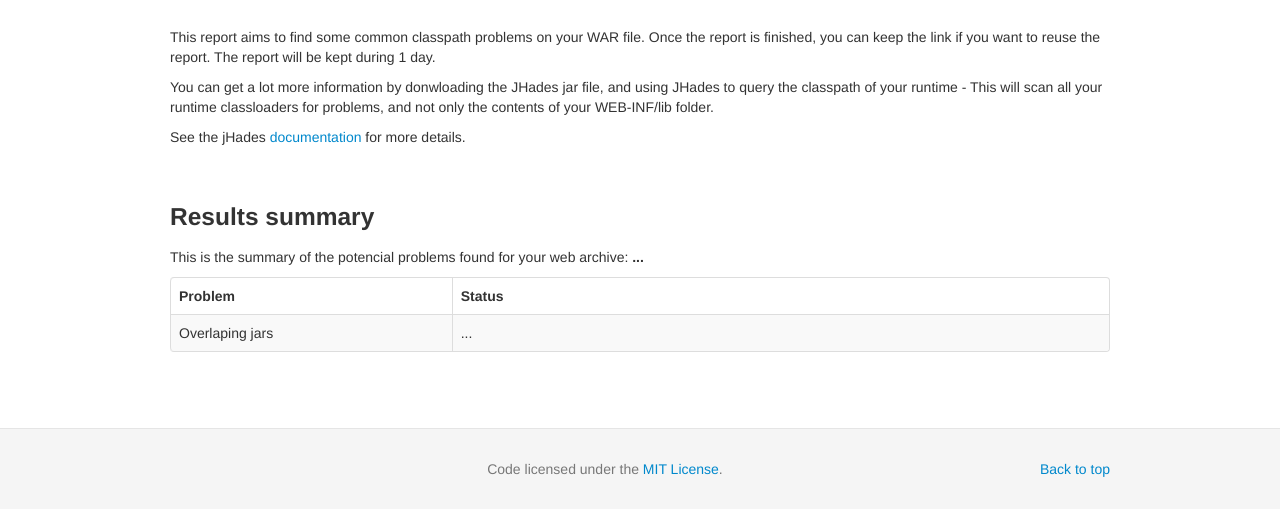
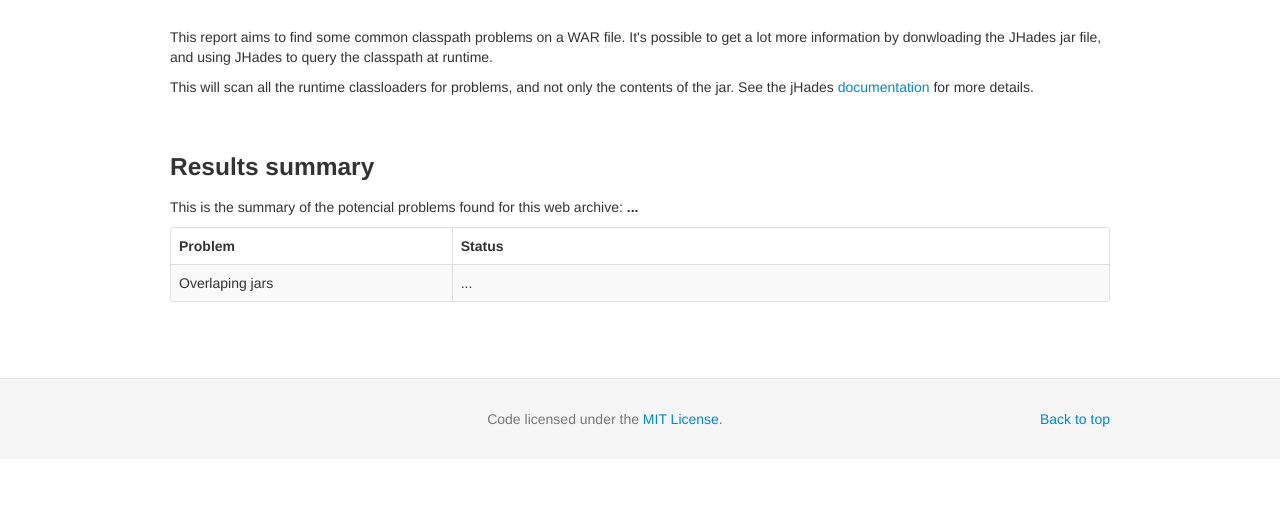
Before and after one commit to jhades/jhades-site, a website: page report.html in a window 1280 px wide. Shown: the part 163-678 px from the top of the page. Drawn offline with Linux system fonts and the light colour scheme.

```diff
--- a/report.html
+++ b/report.html
@@ -46,15 +46,14 @@
 				<div class='page-header'>
 					<h2>JHades WAR report </h2>
 				</div>
-				<p>This report aims to find some common classpath problems on your WAR file. Once the report is finished, you can keep the link if you want to reuse the report. The report will be kept during 1 day.</p>
-				<p>You can get a lot more information by donwloading the JHades jar file, and using JHades to query the classpath of your runtime - This will scan all your runtime classloaders for problems, and not only the contents of your WEB-INF/lib folder.</p>
-				<p>See the jHades <a href="documentation.html"> documentation </a> for more details.</p>
+				<p>This report aims to find some common classpath problems on a WAR file. It's possible to get a lot more information by donwloading the JHades jar file, and using JHades to query the classpath at runtime. </p>
+				<p>This will scan all the runtime classloaders for problems, and not only the contents of the jar. See the jHades <a href="documentation.html"> documentation </a> for more details.</p>
 			</section>
 
 			<section id='resultsSummary'>
 
 				<h3>Results summary</h3>
-				<p>This is the summary of the potencial problems found for your web archive:
+				<p>This is the summary of the potencial problems found for this web archive:
 				<b class='nocode' ng-bind="warName">...</code></b>
 				<p>
 
@@ -79,7 +78,7 @@
 			<section ng-controller='JarOverlapController' ng-show='overlapJars.rows.length' ng-cloak>
 
 				<h3>Overlaping jars found</h3>
-				<p>There are jars on your WAR that contain the same classes. This should never occur, and is an indication that you might have different version of the same jar on the classpath. Some other usual explanations: the code was copied accross projects and modified, or published under different group / artifact Ids on the same or different Maven repositories.</p>
+				<p>There are jars on your WAR that contain the same classes. This should never occur, and is an indication that there might bedifferent versions of the same jar on the classpath. Some other usual explanations: the code was copied accross projects and modified, or published under different group / artifact Ids on the same or different Maven repositories.</p>
 				<br>
 
 				<bootstrap-grid dataset='overlapJars' action='getOverlapJarsPage'>
```
